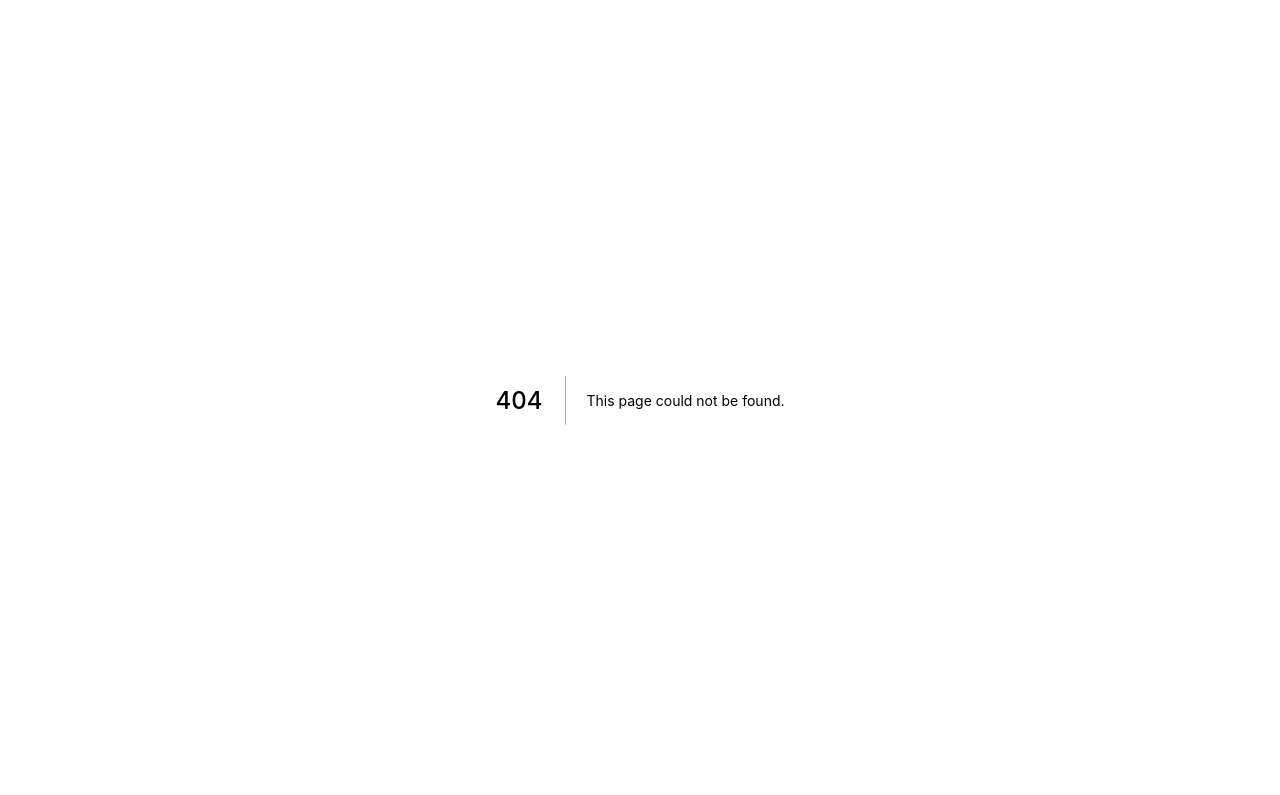
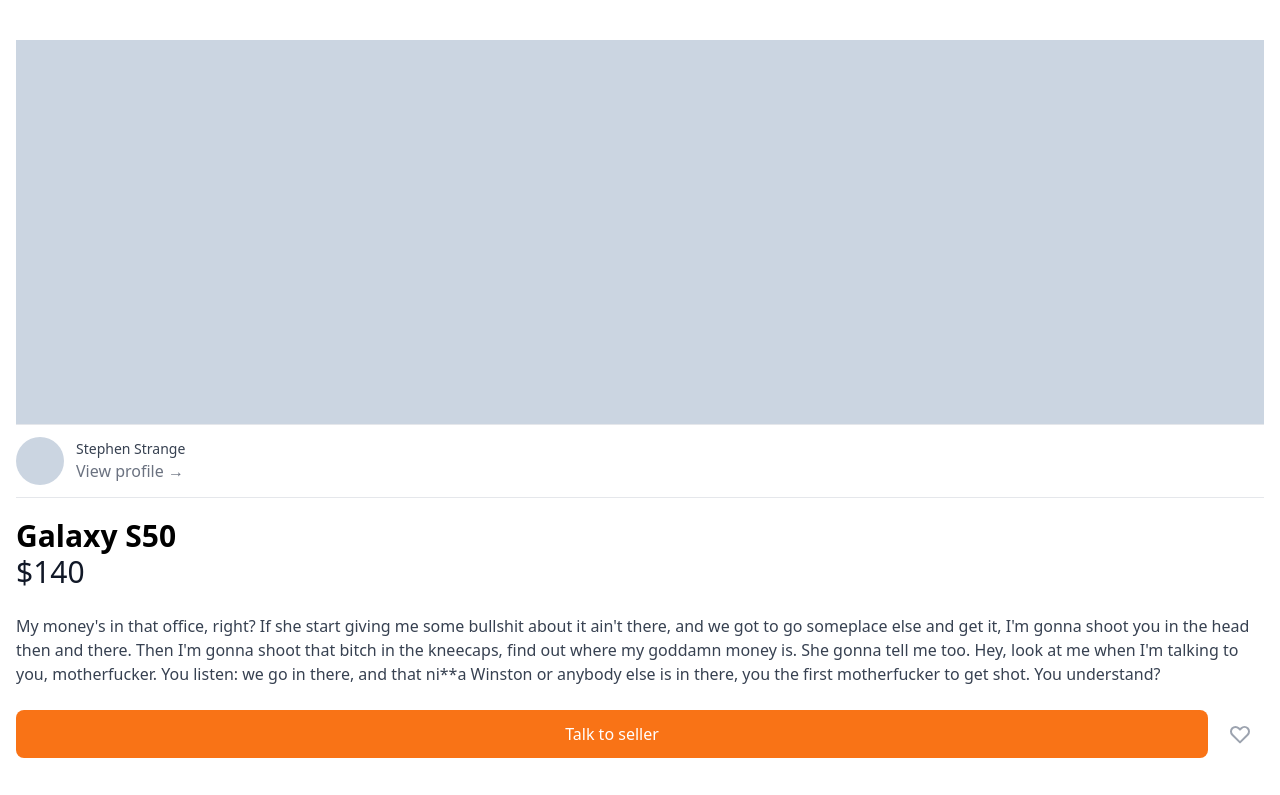
Before and after one commit to seungmin-dev/carrot-market, a Next.js app: page /items/1 in a window 1280 px wide. Before the commit this address had no page. Shown: the top 795 px of the page. Built offline with nearby package versions, Linux system fonts and the light colour scheme.

Commit message:
Item detail page

```diff
--- /dev/null
+++ b/pages/items/[id].tsx
@@ -0,0 +1,70 @@
+import type { NextPage } from "next";
+
+const ItemDetail: NextPage = () => {
+  return (
+    <div className="px-4 py-10">
+      <div className="mb-8">
+        <div className="h-96 bg-slate-300" />
+        <div className="flex cursor-pointer items-center space-x-3 border-t border-b py-3">
+          <div className="h-12 w-12 rounded-full bg-slate-300" />
+          <div>
+            <p className="text-sm font-medium text-gray-700">Stephen Strange</p>
+            <p className="text-xm font-medium text-gray-500">
+              View profile &rarr;
+            </p>
+          </div>
+        </div>
+        <div className="mt-5">
+          <h1 className="texet-gray-900 text-3xl font-bold">Galaxy S50</h1>
+          <span className="mt-3 text-3xl text-gray-900">$140</span>
+          <p className="my-6 text-base text-gray-700">
+            My money&apos;s in that office, right? If she start giving me some
+            bullshit about it ain&apos;t there, and we got to go someplace else
+            and get it, I&apos;m gonna shoot you in the head then and there.
+            Then I&apos;m gonna shoot that bitch in the kneecaps, find out where
+            my goddamn money is. She gonna tell me too. Hey, look at me when
+            I&apos;m talking to you, motherfucker. You listen: we go in there,
+            and that ni**a Winston or anybody else is in there, you the first
+            motherfucker to get shot. You understand?
+          </p>
+          <div className="flex items-center justify-between space-x-2">
+            <button className="flex-1 rounded-lg bg-orange-500 py-3 font-medium text-white transition-colors hover:bg-orange-600 focus:outline-none focus:ring-2 focus:ring-orange-500 focus:ring-offset-2">
+              Talk to seller
+            </button>
+            <button className="flex items-center justify-center rounded-md p-3 text-gray-400 hover:bg-gray-100 hover:text-gray-500">
+              <svg
+                className="h-6 w-6 "
+                xmlns="http://www.w3.org/2000/svg"
+                fill="none"
+                viewBox="0 0 24 24"
+                stroke="currentColor"
+                aria-hidden="true"
+              >
+                <path
+                  strokeLinecap="round"
+                  strokeLinejoin="round"
+                  strokeWidth="2"
+                  d="M4.318 6.318a4.5 4.5 0 000 6.364L12 20.364l7.682-7.682a4.5 4.5 0 00-6.364-6.364L12 7.636l-1.318-1.318a4.5 4.5 0 00-6.364 0z"
+                />
+              </svg>
+            </button>
+          </div>
+        </div>
+      </div>
+      <div>
+        <h2 className="text-2xl font-bold text-gray-500">Similar items</h2>
+        <div className="mt-6 grid grid-cols-2 gap-4">
+          {[1, 2, 3, 4, 5, 6].map((_, i) => (
+            <div key={i}>
+              <div className="mb-2 h-56 w-full bg-slate-300" />
+              <h3 className="-mb-1 text-gray-700">Galaxy S60</h3>
+              <span className="text-xs font-medium text-gray-900">$6</span>
+            </div>
+          ))}
+        </div>
+      </div>
+    </div>
+  );
+};
+
+export default ItemDetail;
```
